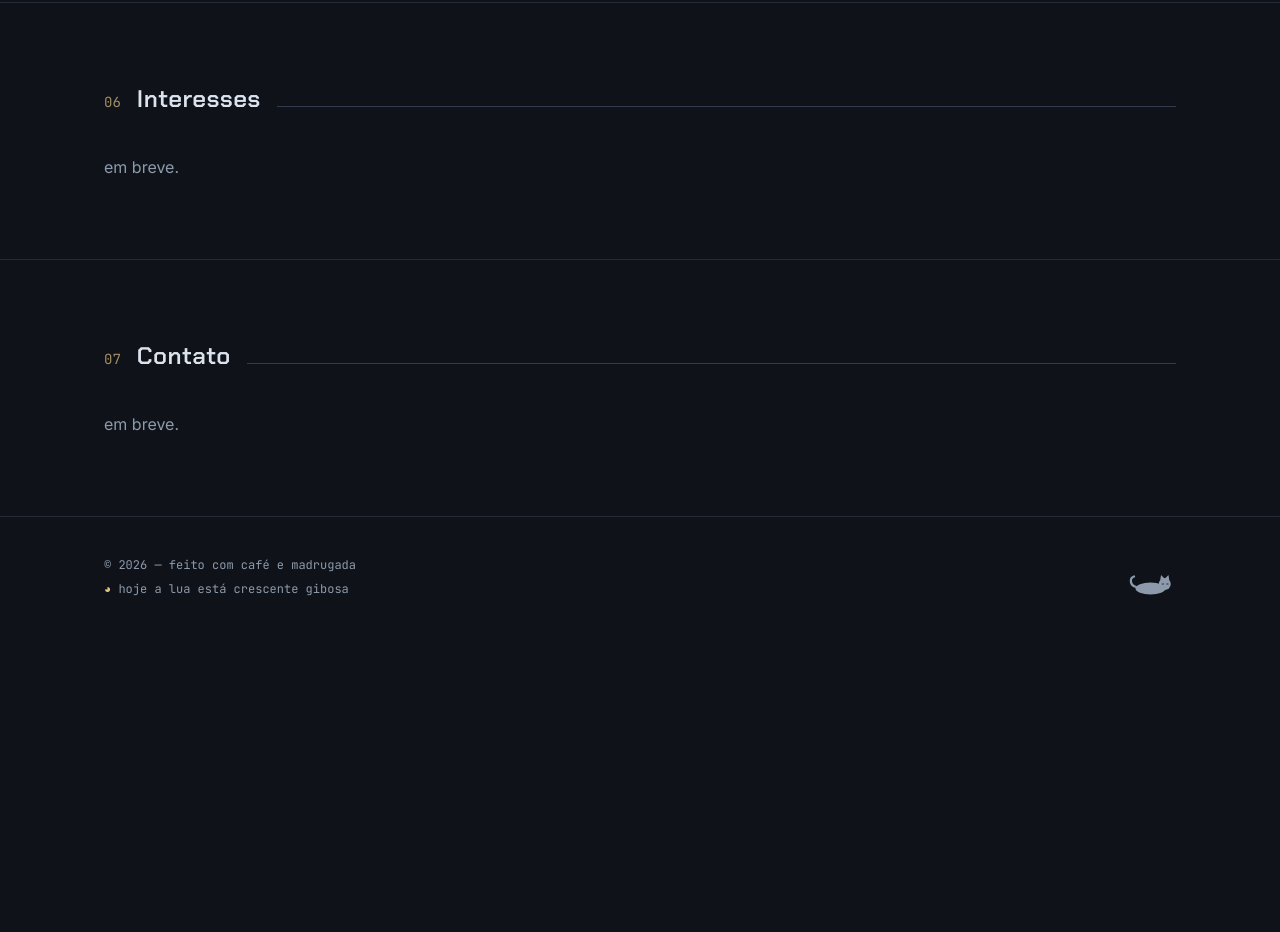
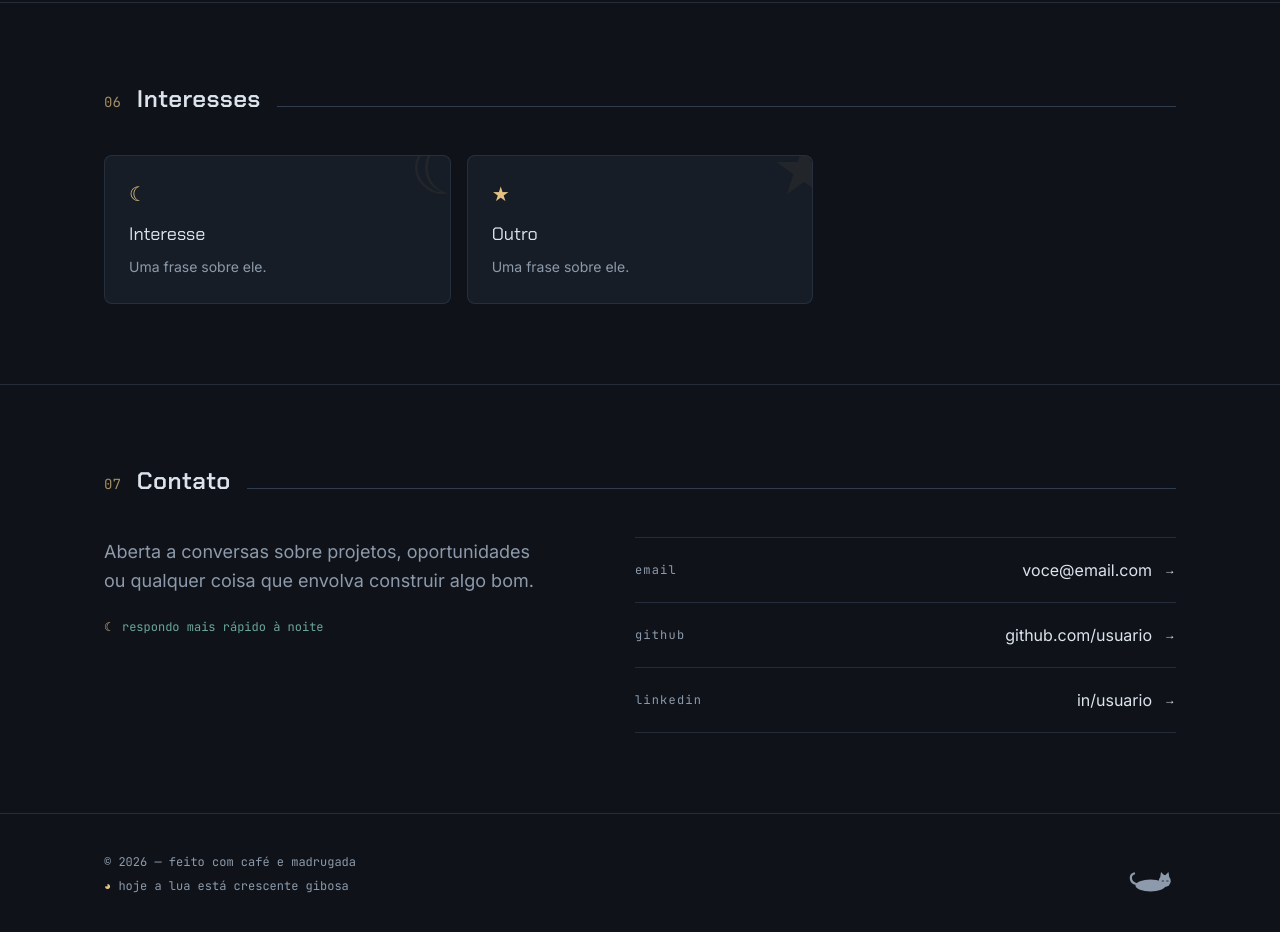
Before and after one commit to gabi-gms/myportfolio, a React app: page / in a window 1280 px wide. Shown: the part 2780-3712 px from the top of the page. Before the commit the page ends 3417 px from the top, so only its background shows below. Built offline with nearby package versions, Linux system fonts and the light colour scheme; the HTML template or start-up script is replaced by a standard one.

Commit message:
feat(sections): add interests grid and contact list

```diff
--- a/src/App.tsx
+++ b/src/App.tsx
@@ -9,6 +9,8 @@ import About from './sections/About';
 import TechStack from './sections/TechStack';
 import Education from './sections/Education';
 import Experience from './sections/Experience';
+import Interests from './sections/Interests';
+import Contact from './sections/Contact';
 
 export default function App() {
   useEffect(() => {
@@ -43,11 +45,11 @@ export default function App() {
         </Section>
 
         <Section id="interests" index="06" title="Interesses">
-          <p className="text-moon-muted">em breve.</p>
+          <Interests />
         </Section>
 
         <Section id="contact" index="07" title="Contato">
-          <p className="text-moon-muted">em breve.</p>
+          <Contact />
         </Section>
       </main>
 
--- a/src/sections/Contact.tsx
+++ b/src/sections/Contact.tsx
@@ -0,0 +1,44 @@
+import { contacts } from '../data/content';
+
+export default function Contact() {
+  return (
+    <div className="grid gap-12 lg:grid-cols-[1fr_1.2fr] lg:gap-20">
+      <div>
+        <p className="max-w-md text-lg leading-relaxed text-moon-muted">
+          Aberta a conversas sobre projetos, oportunidades ou qualquer coisa
+          que envolva construir algo bom.
+        </p>
+        <p className="mt-6 font-mono text-xs text-crt">
+          <span className="text-luna" aria-hidden="true">☾</span>{' '}
+          respondo mais rápido à noite
+        </p>
+      </div>
+
+      <ul className="divide-y divide-edge/60 border-y border-edge/60">
+        {contacts.map((item) => (
+          <li key={item.label}>
+            <a
+              href={item.href}
+              target={item.href.startsWith('http') ? '_blank' : undefined}
+              rel={item.href.startsWith('http') ? 'noreferrer' : undefined}
+              className="group flex items-center justify-between gap-6 py-5 transition-colors"
+            >
+              <span className="font-mono text-xs tracking-widest text-moon-muted transition-colors group-hover:text-crt">
+                {item.label}
+              </span>
+              <span className="flex items-center gap-3 text-moon transition-colors group-hover:text-luna">
+                <span className="text-sm sm:text-base">{item.value}</span>
+                <span
+                  className="text-xs transition-transform duration-300 group-hover:translate-x-1"
+                  aria-hidden="true"
+                >
+                  →
+                </span>
+              </span>
+            </a>
+          </li>
+        ))}
+      </ul>
+    </div>
+  );
+}
--- a/src/sections/Interests.tsx
+++ b/src/sections/Interests.tsx
@@ -0,0 +1,31 @@
+import { interests } from '../data/content';
+
+export default function Interests() {
+  return (
+    <ul className="grid gap-4 sm:grid-cols-2 lg:grid-cols-3">
+      {interests.map((item) => (
+        <li
+          key={item.label}
+          className="group relative overflow-hidden rounded-lg border border-edge/60 bg-surface p-6 transition-colors hover:border-luna/30"
+        >
+          <span
+            className="pointer-events-none absolute -right-6 -top-6 text-7xl text-luna/6 transition-transform duration-700 group-hover:scale-110"
+            aria-hidden="true"
+          >
+            {item.icon}
+          </span>
+
+          <div className="relative">
+            <span className="text-xl text-luna" aria-hidden="true">
+              {item.icon}
+            </span>
+            <h3 className="mt-3 font-display text-lg">{item.label}</h3>
+            <p className="mt-2 text-sm leading-relaxed text-moon-muted">
+              {item.detail}
+            </p>
+          </div>
+        </li>
+      ))}
+    </ul>
+  );
+}
```
